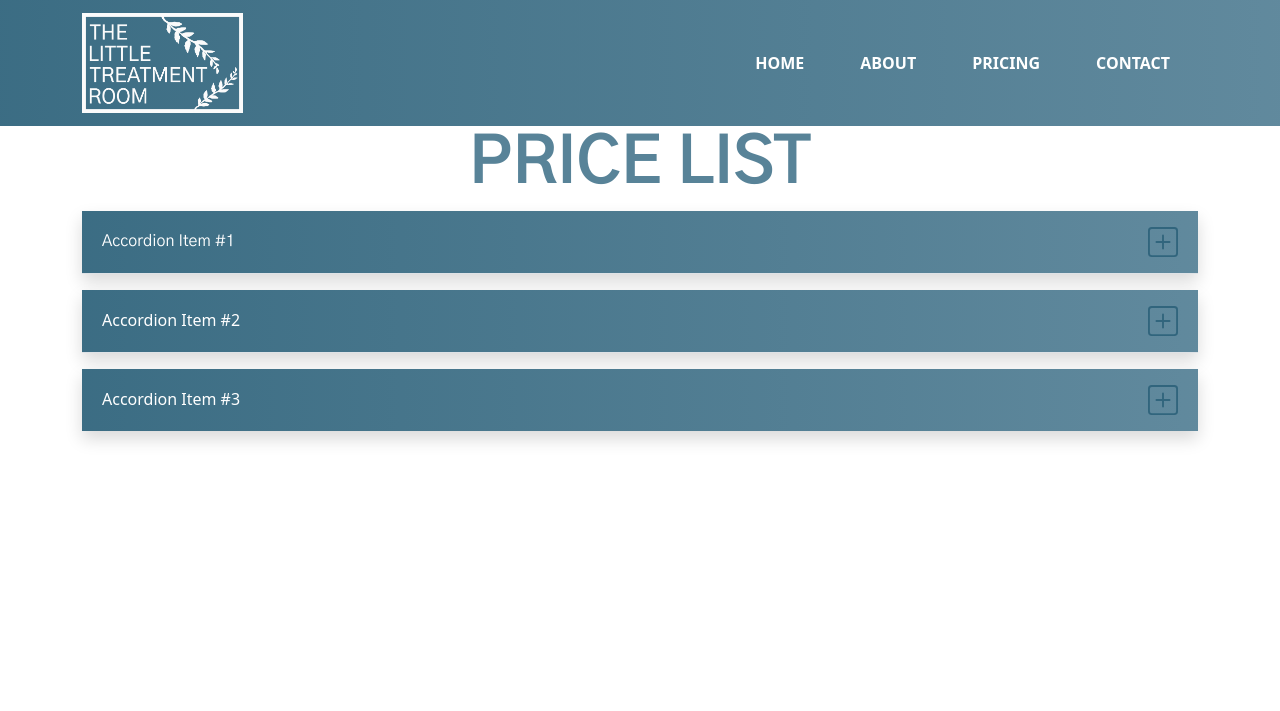
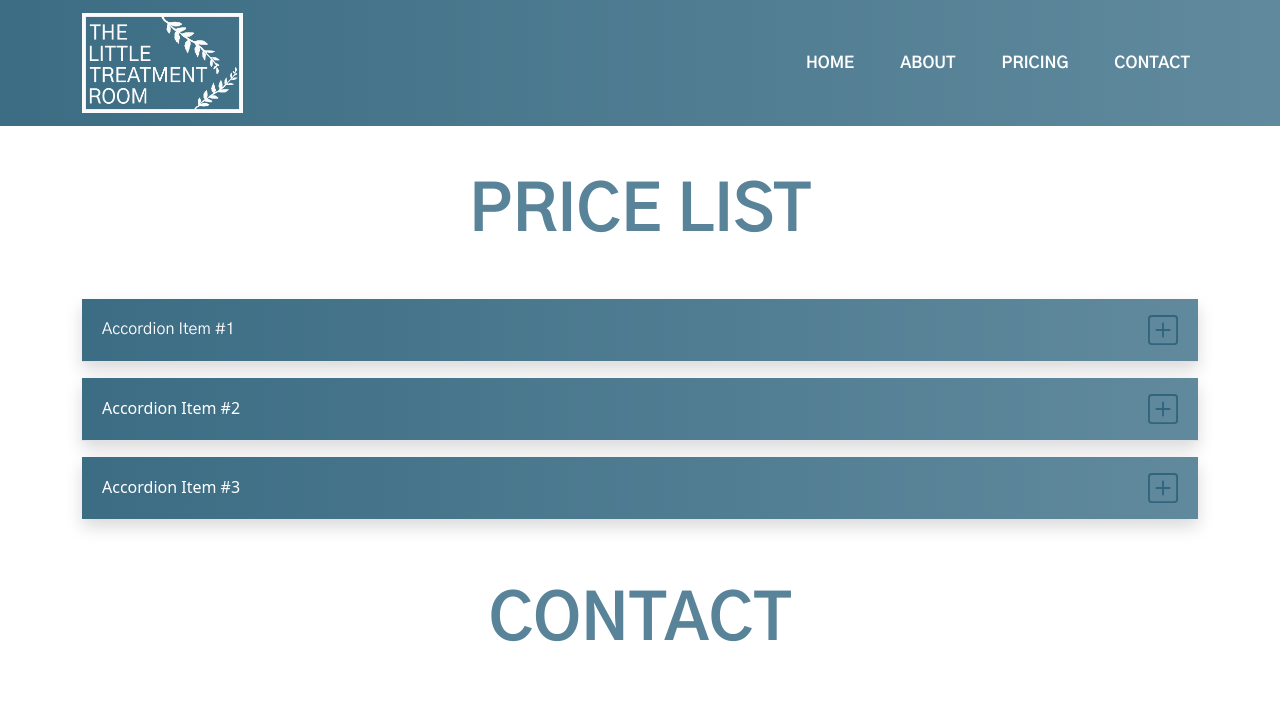
Before and after one commit to theopmw/the-little-treatment-room, a website: page index.html in a window 1280 px wide. Drawn offline with nearby package versions, Linux system fonts and the light colour scheme.

Commit message:
Add contact section and heading

```diff
--- a/index.html
+++ b/index.html
@@ -33,7 +33,7 @@
         <span class="navbar-toggler-icon"></span>
       </button>
       <div class="collapse navbar-collapse justify-content-end" id="navbarNav">
-        <ul class="navbar-nav">
+        <ul class="navbar-nav font-primary">
           <li class="nav-item">
             <a class="nav-link active" aria-current="page" href="#">HOME</a>
           </li>
@@ -53,10 +53,10 @@
 
   <!-- **** PRICES SECTION **** -->
 
-  <section id="prices" class="pricessection">
+  <section id="prices" class="prices-section">
     <div class="container">
       <div class="row text-center">
-        <h2 class="display-3 fw-bold text-uppercase font-primary">Price List</h2>
+        <h2 class="display-3 fw-bold text-uppercase mt-5 mb-5">Price List</h2>
       </div>
       <!-- ACCORDION CONTENT -->
 
@@ -110,8 +110,19 @@
           </div>
         </div>
       </div>
+    </div>
+  </section>
 
+  <!-- **** CONTACT SECTION **** -->
+
+  <section id="contact" class="contact-section">
+    <div class="container">
+      <div class="row text-center">
+        <h2 class="display-3 fw-bold text-uppercase mt-5 mb-5">Contact</h2>
+
+      </div>
     </div>
+
   </section>
 
   <!-- Bootstrap JS -->
--- a/scss/components/_typography.scss
+++ b/scss/components/_typography.scss
@@ -3,6 +3,7 @@
 // DISPLAY 3
 .display-3 {
   color: $primary;
+  font-family: 'Gothic A1', sans-serif;
 }
 
 // FONTS
--- a/scss/sections/_navbar.scss
+++ b/scss/sections/_navbar.scss
@@ -13,7 +13,7 @@
     @include media-breakpoint-down(lg) {
       padding-left: 0;
     }
-    padding: 0 1.25rem;
+    padding: 0 0 0 1.875rem;
 
     a {
       color: $white;
```
Also changed, not shown: assets/css/style.css, 1 other file.
